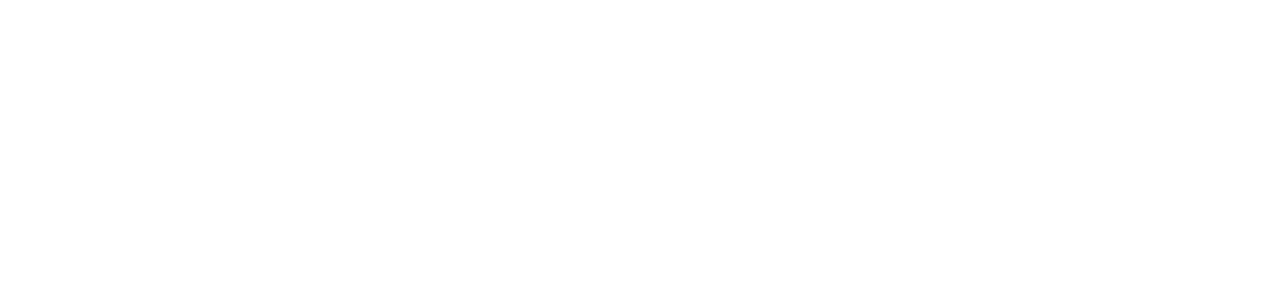
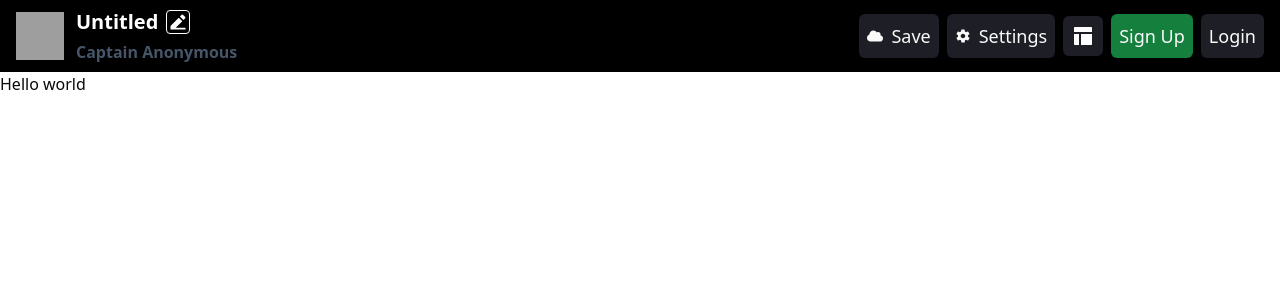
Before and after one commit to rahul-431/codepen_frontend, a React (Vite) app: page /pen in a window 1280 px wide. Before the commit this address had no page. Shown: the top 300 px of the page. Built offline with nearby package versions, Linux system fonts and the light colour scheme; grey boxes are pictures that could not be loaded.

Commit message:
add pen navbar

```diff
--- a/src/App.tsx
+++ b/src/App.tsx
@@ -1,6 +1,7 @@
 import { BrowserRouter as Router, Route, Routes } from "react-router-dom";
 import RootLayout from "./layout/RootLayout";
 import Home from "./pages/Home";
+import Pen from "./pages/Pen";
 const App = () => {
   return (
     <Router>
@@ -8,6 +9,7 @@
         <Route path="/" element={<RootLayout />}>
           <Route index element={<Home />} />
         </Route>
+        <Route path="/pen" element={<Pen />}></Route>
       </Routes>
     </Router>
   );
--- a/src/components/ui/button.tsx
+++ b/src/components/ui/button.tsx
@@ -21,8 +21,8 @@
         link: "text-primary underline-offset-4 hover:underline",
       },
       size: {
-        default: "h-9 px-4 py-2",
-        sm: "h-8 rounded-md px-3 text-xs",
+        default: "p-2 text-base",
+        sm: "h-8 rounded-md p-2",
         lg: "h-10 rounded-md px-8",
         icon: "h-9 w-9",
       },
--- /dev/null
+++ b/src/hooks/useClickOutside.tsx
@@ -0,0 +1,26 @@
+import { useCallback, useEffect, useRef } from "react";
+
+export const useClickOutside = (
+  callback: React.Dispatch<React.SetStateAction<boolean>>,
+  condition: boolean
+) => {
+  const ref = useRef<HTMLDivElement>(null);
+  const handleClick = useCallback((e: MouseEvent) => {
+    if (
+      ref.current &&
+      !(e.target instanceof Node && ref.current.contains(e.target))
+    ) {
+      callback(false);
+    }
+  }, []);
+
+  useEffect(() => {
+    if (condition) {
+      document.addEventListener("click", handleClick);
+    }
+    return () => {
+      document.removeEventListener("click", handleClick);
+    };
+  }, [condition, handleClick]);
+  return ref;
+};
--- /dev/null
+++ b/src/pages/Pen.tsx
@@ -0,0 +1,13 @@
+import PenBody from "@/ui/shared/PenBody";
+import PenNavbar from "@/ui/shared/PenNavbar";
+
+const Pen = () => {
+  return (
+    <div className="flex flex-col">
+      <PenNavbar />
+      <PenBody />
+    </div>
+  );
+};
+
+export default Pen;
--- /dev/null
+++ b/src/ui/shared/PenBody.tsx
@@ -0,0 +1,5 @@
+const PenBody = () => {
+  return <div>Hello world</div>;
+};
+
+export default PenBody;
--- /dev/null
+++ b/src/ui/shared/PenNavbar.tsx
@@ -0,0 +1,151 @@
+import { Button } from "@/components/ui/button";
+import { useClickOutside } from "@/hooks/useClickOutside";
+import { useState } from "react";
+import { FaCloud } from "react-icons/fa";
+import {
+  HiMiniBarsArrowDown,
+  HiMiniBarsArrowUp,
+  HiMiniXMark,
+} from "react-icons/hi2";
+import { IoMdSettings } from "react-icons/io";
+import {
+  RiEdit2Fill,
+  RiLayout2Fill,
+  RiLayout3Fill,
+  RiLayout4Fill,
+} from "react-icons/ri";
+
+const PenNavbar = () => {
+  const [title, setTitle] = useState("Untitled");
+  const [editTitle, setEditTitle] = useState(false);
+  const [openLayout, setOpenLayout] = useState(false);
+  const [openMenu, setOpenMenu] = useState(false);
+  const layoutRef = useClickOutside(setOpenLayout, openLayout);
+  const menuRef = useClickOutside(setOpenMenu, openMenu);
+  return (
+    <div className="flex justify-between py-2 px-2 sm:px-4  bg-black text-white">
+      <div className="flex gap-3 items-center">
+        <img
+          src="https://blog.codepen.io/wp-content/uploads/2023/09/logo-white.png"
+          alt="logo"
+          className="h-8 w-8 sm:h-12 sm:w-12"
+        />
+        <div className="flex flex-col gap-1">
+          <div className="flex gap-1 sm:gap-2 items-center">
+            {editTitle ? (
+              <input
+                type="text"
+                className="outline-none bg-transparent w-20"
+                autoFocus
+                onChange={(e) => setTitle(e.target.value)}
+                onKeyDown={(e) => {
+                  if (e.key !== "Enter") return;
+                  setEditTitle(false);
+                }}
+              />
+            ) : (
+              <p
+                onDoubleClick={() => setEditTitle(true)}
+                className="text-lg sm:text-xl font-extrabold"
+              >
+                {title}
+              </p>
+            )}
+            <button
+              onClick={() => {
+                setEditTitle(!editTitle);
+              }}
+              className="text-lg sm:text-xl p-[1px] border border-white rounded"
+            >
+              {editTitle ? <HiMiniXMark /> : <RiEdit2Fill />}
+            </button>
+          </div>
+          <p className="hidden sm:block text-slate-600 font-semibold">
+            Captain Anonymous
+          </p>
+        </div>
+      </div>
+      <div className="flex items-center gap-2 relative">
+        <Button className="hidden md:flex gap-2 text-lg bg-[#1E1F26] hover:bg-[#383a47]">
+          <span>
+            <FaCloud />
+          </span>
+          <span>Save</span>
+        </Button>
+        <Button className="hidden md:flex gap-2 text-lg bg-[#1E1F26] hover:bg-[#383a47]">
+          <span>
+            <IoMdSettings />
+          </span>
+          <span>Settings</span>
+        </Button>
+        <button
+          onClick={(e) => {
+            setOpenMenu((prev) => !prev);
+            e.stopPropagation();
+          }}
+          className="md:hidden p-2 rounded-md text-2xl bg-[#1E1F26] hover:bg-[#272831]"
+        >
+          {openMenu ? <HiMiniBarsArrowUp /> : <HiMiniBarsArrowDown />}
+        </button>
+        {openMenu && (
+          <div
+            ref={menuRef}
+            className="flex md:hidden p-1 gap-1 flex-col items-start absolute top-12 sm:top-16 -right-2 sm:-right-4 w-full z-20 bg-[#1b1c22] "
+          >
+            <Button className="w-full flex gap-2 text-base sm:text-lg bg-[#1E1F26] hover:bg-[#383a47]">
+              <span>
+                <FaCloud />
+              </span>
+              <span>Save</span>
+            </Button>
+            <Button className="w-full flex gap-2 text-base sm:text-lg bg-[#1E1F26] hover:bg-[#383a47]">
+              <span>
+                <IoMdSettings />
+              </span>
+              <span>Settings</span>
+            </Button>
+          </div>
+        )}
+        <div className="hidden md:block  relative">
+          <button
+            onClick={(e) => {
+              setOpenLayout((prev) => !prev);
+              e.stopPropagation();
+            }}
+            className="p-2 rounded-md text-2xl bg-[#1E1F26] hover:bg-[#272831]"
+          >
+            <RiLayout3Fill />
+          </button>
+          {openLayout && (
+            <div
+              onClick={(e) => e.stopPropagation()}
+              ref={layoutRef}
+              className="flex-col gap-2 p-4 absolute top-12 right-0 bg-[#1b1c22] rounded-md"
+            >
+              <p className="text-base font-semibold">Change View</p>
+              <div className=" flex gap-4 border border-white rounded-sm">
+                <button className="p-2 rounded-md text-2xl bg-[#1E1F26] hover:bg-[#383a47]">
+                  <RiLayout3Fill />
+                </button>
+                <button className="p-2 rounded-md text-2xl bg-[#1E1F26] hover:bg-[#383a47]">
+                  <RiLayout2Fill />
+                </button>
+                <button className="p-2 rounded-md text-2xl bg-[#1E1F26] hover:bg-[#383a47]">
+                  <RiLayout4Fill />
+                </button>
+              </div>
+            </div>
+          )}{" "}
+        </div>
+        <Button className="text-base md:text-lg bg-green-700 hover:bg-green-600">
+          Sign Up
+        </Button>
+        <Button className="text-base md:text-lg bg-[#1E1F26] hover:bg-[#383a47]">
+          Login
+        </Button>
+      </div>
+    </div>
+  );
+};
+
+export default PenNavbar;
--- a/src/ui/shared/SideBar.tsx
+++ b/src/ui/shared/SideBar.tsx
@@ -1,6 +1,7 @@
 import { useState } from "react";
 import { BsLayoutTextSidebarReverse } from "react-icons/bs";
 import { TbArrowBigLeftLineFilled } from "react-icons/tb";
+import { Link } from "react-router-dom";
 
 const SideBar = () => {
   const [open, setOpen] = useState(true);
@@ -37,9 +38,12 @@
             <p className="font-semibold text-xs text-gray-500 tracking-wider">
               TRY OUT ONLINE EDITOR
             </p>
-            <button className="p-2 rounded-md border-4 border-green-800 hover:border-green-600 tex-white font-semibold bg-black text-lg">
+            <Link
+              to="/pen"
+              className=" text-center p-2 rounded-md border-4 border-green-800 hover:border-green-600 tex-white font-semibold bg-black text-lg"
+            >
               Start Coding
-            </button>
+            </Link>
           </div>
           <ul className="flex flex-col gap-4 text-lg text-white font-semibold">
             <li>Search Pens</li>
```
